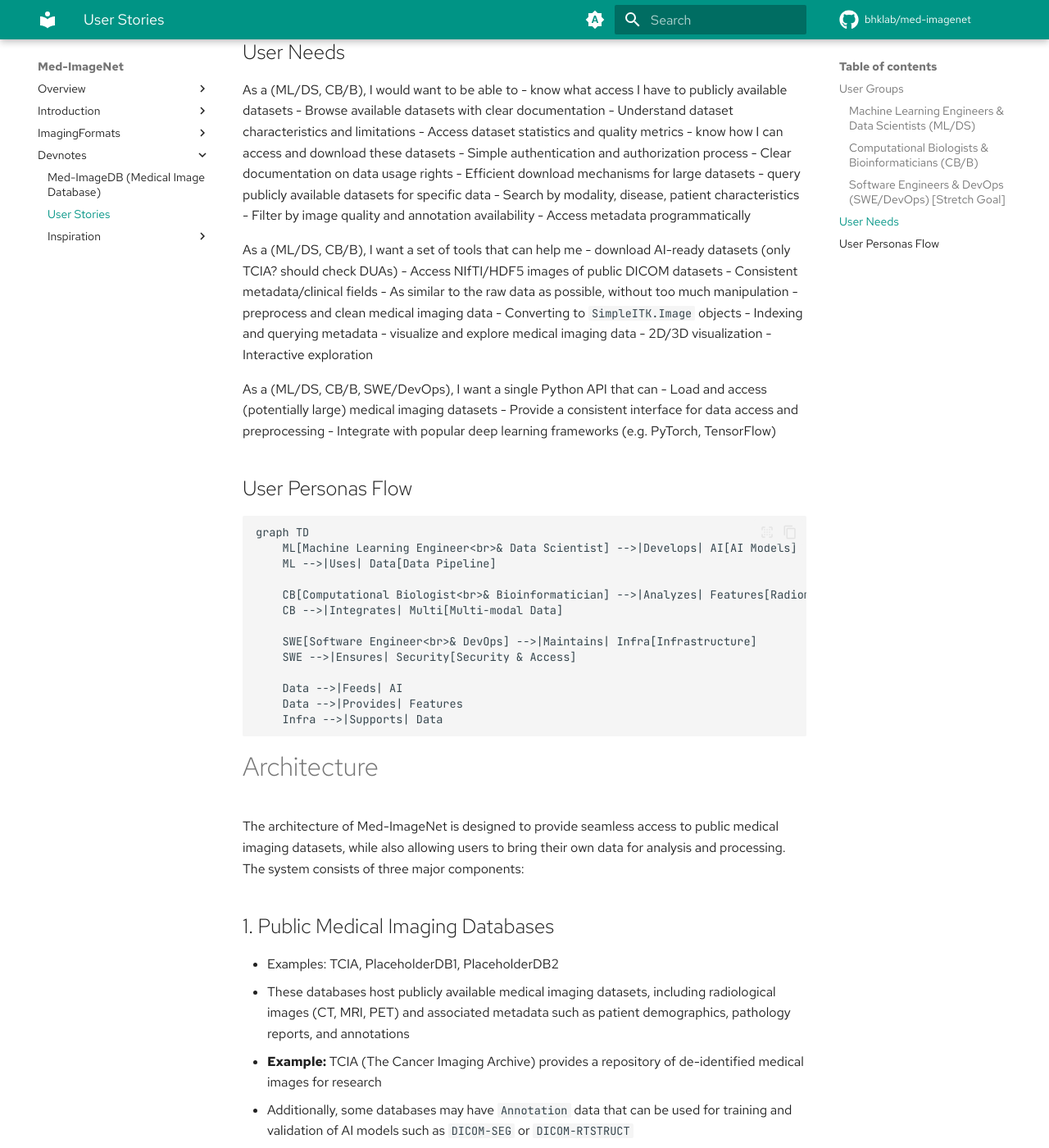
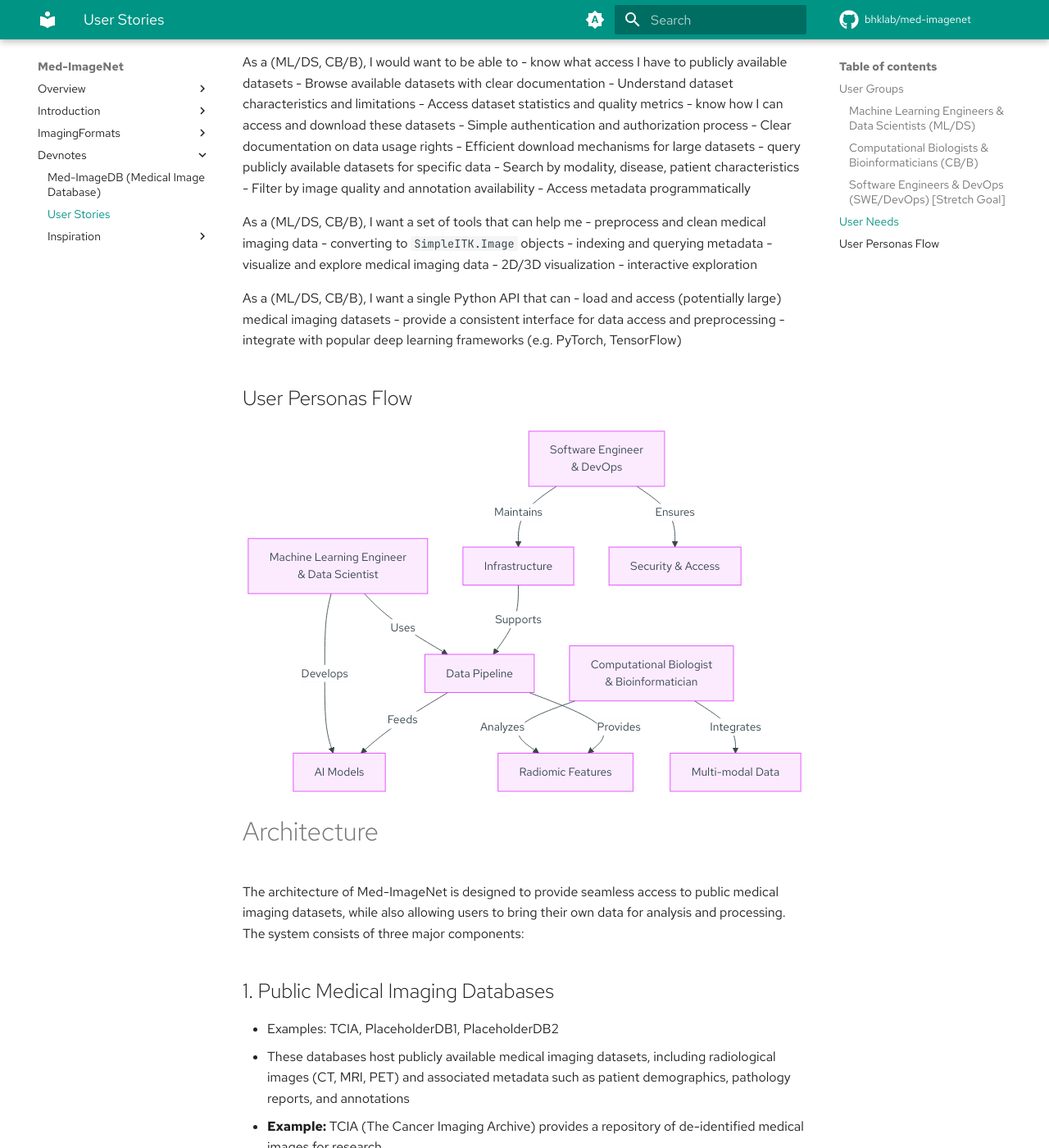
Before and after one commit to bhklab/med-imagenet, an MkDocs documentation site: the page built from docs/devnotes/UserStoriesAndArchitecture.md, in a window 1280 px wide and 1400 px high, scrolled down 1041 px. Shown: the whole window at 82% size. Built offline with MkDocs 1.6.1 and Material for MkDocs 9.7.7, drawn with Linux system fonts in a browser that asks for light colours; comment, search, counter and statistics services are not loaded; some of the changed text lies outside the part shown.

Commit message:
fix: revert some changes

```diff
--- a/docs/devnotes/UserStoriesAndArchitecture.md
+++ b/docs/devnotes/UserStoriesAndArchitecture.md
@@ -12,8 +12,7 @@ into their respective tasks of model training and feature analysis.
 
 ### Machine Learning Engineers & Data Scientists (ML/DS)
 - Develop and optimize deep learning models for medical imaging
-- Easily create and validate AI models for diagnosis and prognosis
-- Have AI-ready imaging data for rapid model prototyping
+- Create and validate AI models for diagnosis and prognosis
 - Need efficient data loading and preprocessing pipelines
 - Require standardized evaluation metrics and benchmarks
 
@@ -46,21 +45,17 @@ As a (ML/DS, CB/B), I would want to be able to
   - Access metadata programmatically
 
 As a (ML/DS, CB/B), I want a set of tools that can help me
-- download AI-ready datasets (only TCIA? should check DUAs)
-  - Access NIfTI/HDF5 images of public DICOM datasets
-  - Consistent metadata/clinical fields
-  - As similar to the raw data as possible, without too much manipulation
 - preprocess and clean medical imaging data
-  - Converting to `SimpleITK.Image` objects
-  - Indexing and querying metadata
+  - converting to `SimpleITK.Image` objects
+  - indexing and querying metadata
 - visualize and explore medical imaging data
   - 2D/3D visualization
-  - Interactive exploration
+  - interactive exploration
 
-As a (ML/DS, CB/B, SWE/DevOps), I want a single Python API that can
-- Load and access (potentially large) medical imaging datasets
-- Provide a consistent interface for data access and preprocessing
-- Integrate with popular deep learning frameworks (e.g. PyTorch, TensorFlow)
+As a (ML/DS, CB/B), I want a single Python API that can
+- load and access (potentially large) medical imaging datasets
+- provide a consistent interface for data access and preprocessing
+- integrate with popular deep learning frameworks (e.g. PyTorch, TensorFlow)
 
 ## User Personas Flow
 
@@ -157,9 +152,6 @@ graph TD
     Indexing -->|Provides Searchable Data| Query
     Query -->|Retrieves Data| Access
     Access -->|Provides Raw Imaging Data| Convert
-    Preprocess -->|Processes AI-Ready Data| AI-Ready
-
-    Access -->|Provides AI-Ready Data| AI-Ready
 
     Convert -->|Standardized Data| Preprocess
     Preprocess -->|Processed Images| Visualize
--- a/mkdocs.yml
+++ b/mkdocs.yml
@@ -11,7 +11,11 @@ markdown_extensions:
   - admonition
   - pymdownx.inlinehilite
   - pymdownx.snippets
-  - pymdownx.superfences
+  - pymdownx.superfences:
+      custom_fences:
+        - name: mermaid
+          class: mermaid
+          format: !!python/name:pymdownx.superfences.fence_code_format
   - pymdownx.details
   - pymdownx.keys
   - pymdownx.arithmatex:
--- a/pixi.toml
+++ b/pixi.toml
@@ -35,7 +35,6 @@ python = ">=3.10,<3.13"
 
 [feature.nbia.pypi-dependencies]
 nbiatoolkit = ">=1.3.1, <2"
-
 
 
 ################################################################################
@@ -97,3 +96,5 @@ python = "*"
 ipython = "*"
 jupyter = "*"
 rich = ">=13.9.4,<14"
+plotly = ">=6.0.1,<7"
+upsetplot = ">=0.9.0,<0.10"
```
Also changed, not shown: other parts of docs/devnotes/UserStoriesAndArchitecture.md (+2 -2 lines), 1 other file.
